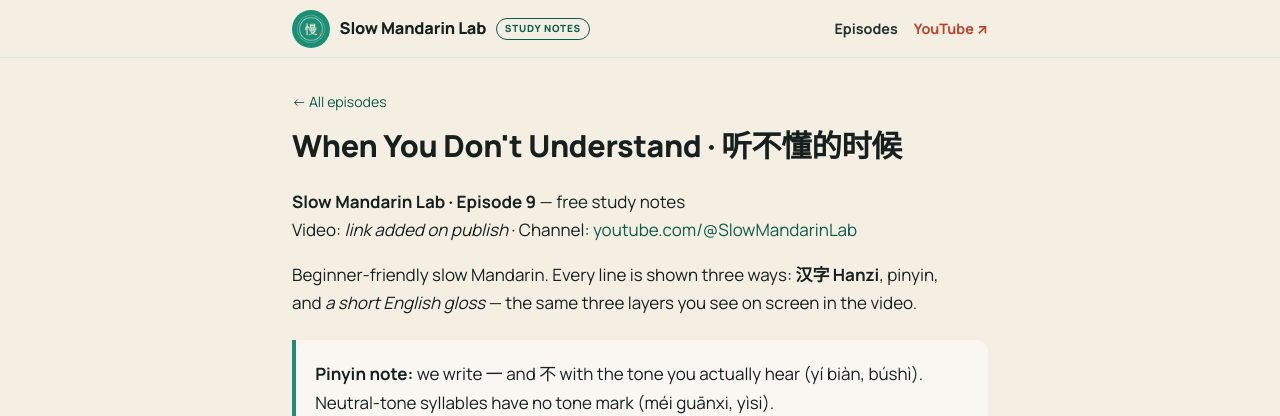
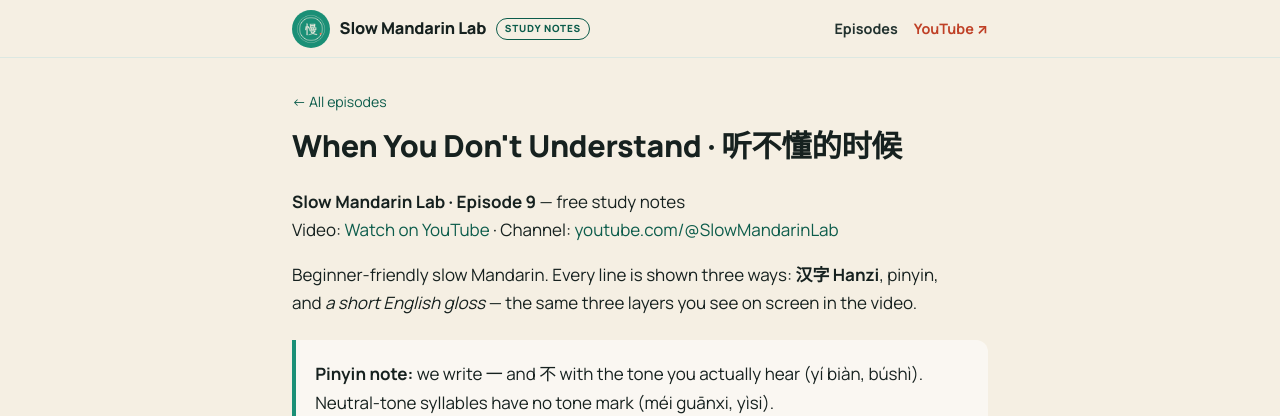
Before and after one commit to bowang168/slow-mandarin-lab, a Jekyll site: the page built from episodes/009-when-you-dont-understand.md, in a window 1280 px wide and 900 px high. Shown: the top 416 px of the window. Built offline with Jekyll 4.4.1, drawn with Linux system fonts in a browser that asks for light colours; some web fonts are replaced.

Commit message:
009: backfill YouTube video link now that the episode is public

```diff
--- a/episodes/009-when-you-dont-understand.md
+++ b/episodes/009-when-you-dont-understand.md
@@ -6,7 +6,7 @@ permalink: /episodes/009-when-you-dont-understand/
 ---
 
 **Slow Mandarin Lab · Episode 9** — free study notes
-Video: *link added on publish* · Channel: [youtube.com/@SlowMandarinLab](https://www.youtube.com/@SlowMandarinLab)
+Video: [Watch on YouTube](https://www.youtube.com/watch?v=-tUPkS4FD_4) · Channel: [youtube.com/@SlowMandarinLab](https://www.youtube.com/@SlowMandarinLab)
 
 Beginner-friendly slow Mandarin. Every line is shown three ways: **汉字 Hanzi**, pinyin,
 and *a short English gloss* — the same three layers you see on screen in the video.
```
